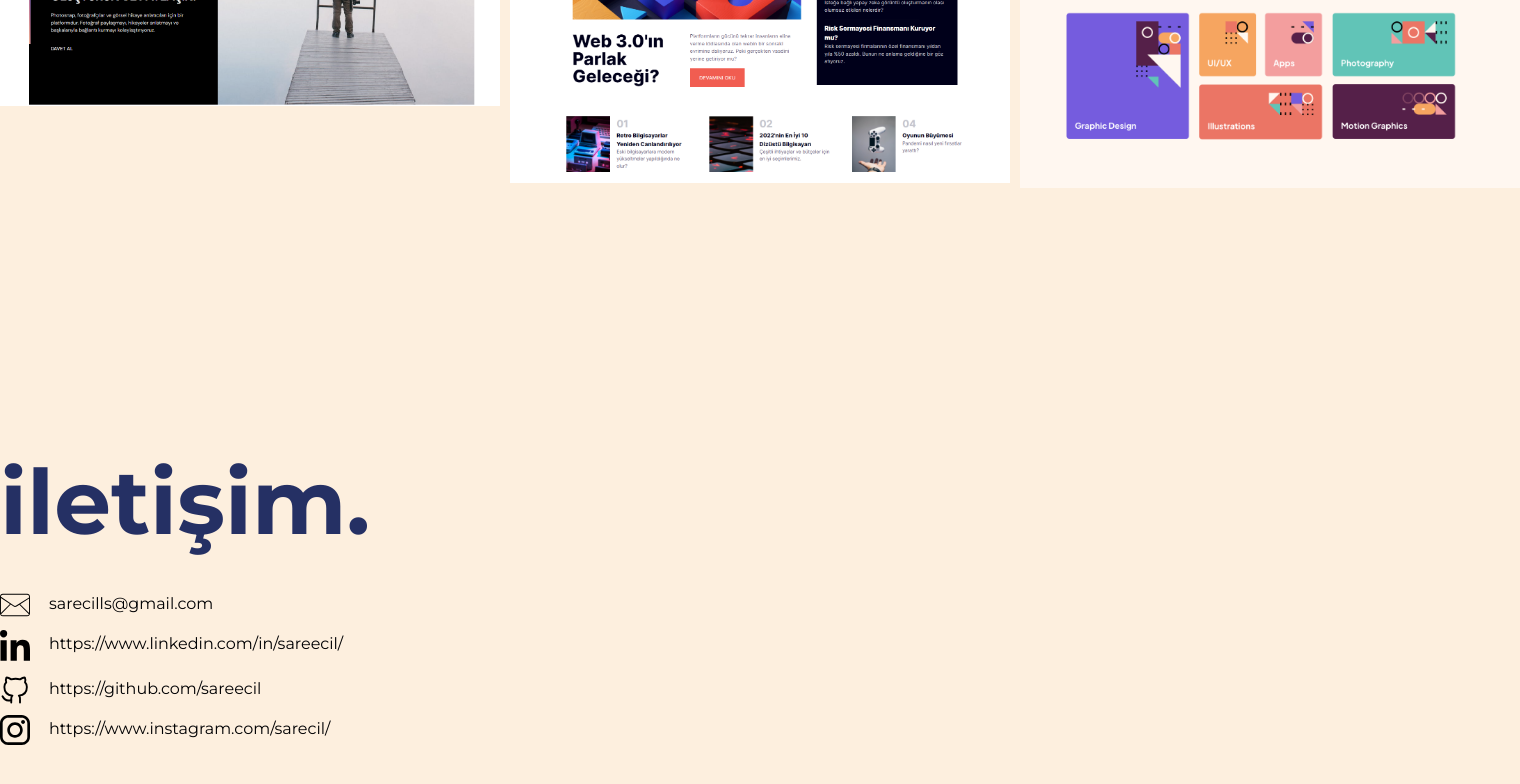
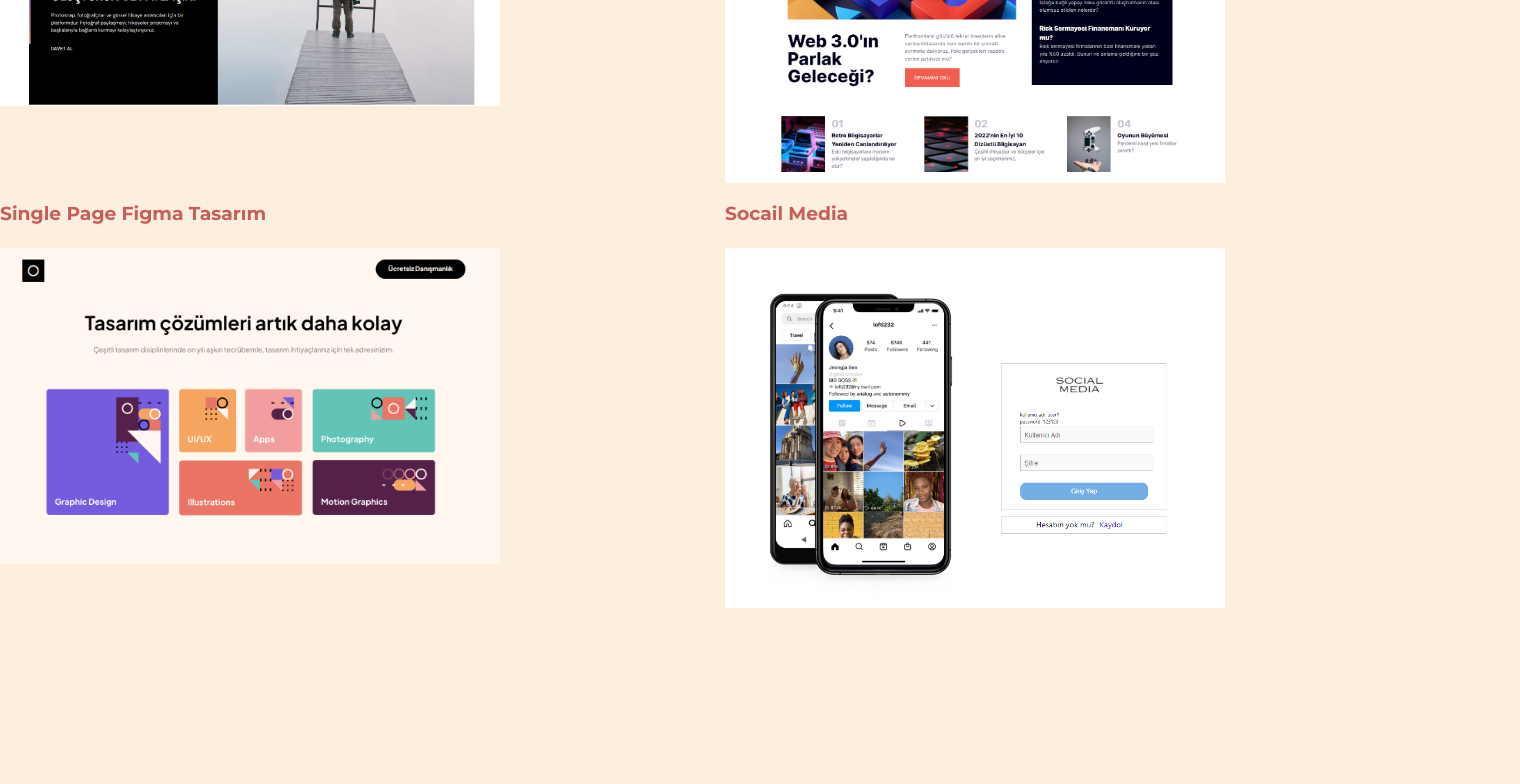
Before and after one commit to sareecil/myPortfolio, a React (Vite) app: page / in a window 1280 px wide. Shown: the part 2846-3630 px from the top of the page, 1520 px wide, since content can reach past the window. Built offline with nearby package versions, Linux system fonts and the light colour scheme.

Commit message:
works ekleme yapildi

```diff
--- a/src/App.css
+++ b/src/App.css
@@ -145,7 +145,8 @@ body {
 
 .img {
   margin-top: 50px;
-  display: flex;
+  display: grid;
+  grid-template-columns: 1fr 1fr;
   gap: 10px;
 }
 
--- a/src/App.jsx
+++ b/src/App.jsx
@@ -9,7 +9,7 @@ import mail from './assets/img/email.svg'
 import lin from './assets/img/linkedin-in.svg'
 import git from './assets/img/github.svg'
 import inst from './assets/img/instagram-logo.svg'
-
+import social from './assets/img/socialmedia.png'
 
 function App() {
   return (
@@ -84,6 +84,10 @@ function App() {
                 <h3><a href="https://sarecil-single-page.netlify.app/" target='_blank' rel='noreferrer'>Single Page Figma Tasarım</a></h3>
                 <img src={work3} alt="" />
               </div>
+              <div className="img-part">
+                <h3><a href="https://sarecil-socialmedia.netlify.app/" target='_blank' rel='noreferrer'>Socail Media</a></h3>
+                <img src={social} alt="" />
+              </div>
             </div>
           </div>
         </section>
```
Also changed, not shown: src/assets/img/socialmedia.png (added).
